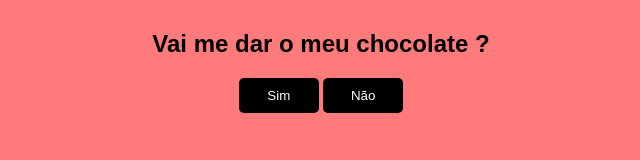
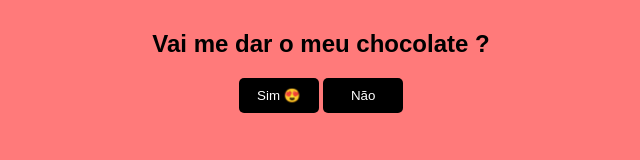
Before and after one commit to lucassiqueirasouza/Pedido, a plain HTML site: page index.html in a window 1280 px wide. Shown: the full height of the page, 329-969 px from the left. Drawn offline with Linux system fonts and the light colour scheme.

Commit message:
Update index.html

```diff
--- a/index.html
+++ b/index.html
@@ -12,7 +12,7 @@
 <body>
     <div id="conteudo">
         <h2>Vai me dar o meu chocolate ?</h2>
-        <button class="btn" onclick="sim()">Sim</button>
+        <button class="btn" onclick="sim()">Sim 😍</button>
         <button class="btn" onclick="desvia(this)" onmouseover="desvia(this)">Não</button>
     </div>
 </body>
```
